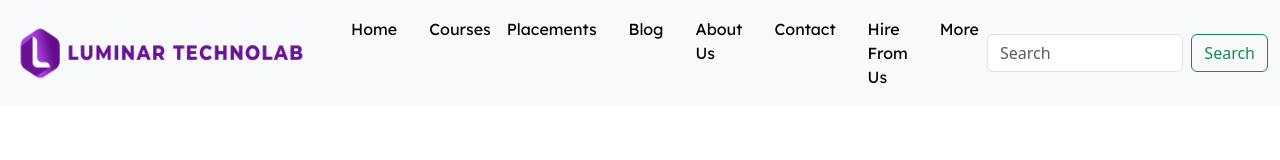
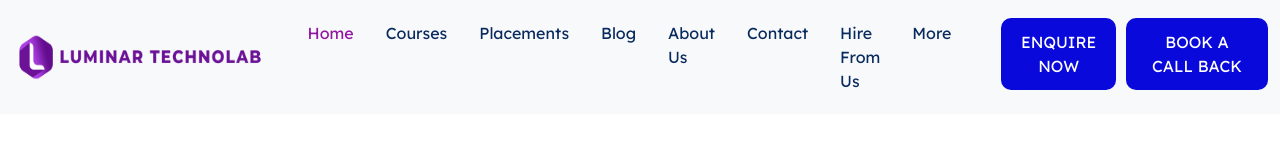
Before and after one commit to siddeque-s/Luminar-clone, a plain HTML site: page index.html in a window 1280 px wide. Drawn offline with nearby package versions, Linux system fonts and the light colour scheme; a web font is replaced by a local one.

Commit message:
navbar completed

```diff
--- a/index.html
+++ b/index.html
@@ -5,12 +5,13 @@
     <meta name="viewport" content="width=device-width, initial-scale=1.0">
     <title>Document</title>
 
+
+
 <!-- bootstrap -->
     <link href="https://cdn.jsdelivr.net/npm/bootstrap@5.3.7/dist/css/bootstrap.min.css" rel="stylesheet" integrity="sha384-LN+7fdVzj6u52u30Kp6M/trliBMCMKTyK833zpbD+pXdCLuTusPj697FH4R/5mcr" crossorigin="anonymous">
     <script src="https://cdn.jsdelivr.net/npm/bootstrap@5.3.7/dist/js/bootstrap.bundle.min.js" integrity="sha384-ndDqU0Gzau9qJ1lfW4pNLlhNTkCfHzAVBReH9diLvGRem5+R9g2FzA8ZGN954O5Q" crossorigin="anonymous"></script>
-    <!-- css -->
+  <!-- css -->
     <link rel="stylesheet" href="./style.css">
-
 <!-- google font -->
     <link rel="preconnect" href="https://fonts.googleapis.com">
 <link rel="preconnect" href="https://fonts.gstatic.com" crossorigin>
@@ -18,43 +19,46 @@
 </head>
 <body>
 
-    <nav class="navbar navbar-expand-lg bg-body-tertiary">
+   <nav class="navbar navbar-expand-lg bg-body-tertiary">
   <div class="container-fluid">
-
-    <a class="navbar-brand" href="#"><img class="img-fluid navlogo" src="./assets/logo_wide_2.png" alt="Logo Luminar"></a>
+    <a class="navbar-brand" href="#">
+      <img class="img-fluid navlogo" src="./assets/logo_wide_2.png" alt="Logo Luminar">
+    </a>
     <button class="navbar-toggler" type="button" data-bs-toggle="collapse" data-bs-target="#navbarSupportedContent" aria-controls="navbarSupportedContent" aria-expanded="false" aria-label="Toggle navigation">
       <span class="navbar-toggler-icon"></span>
     </button>
+
     <div class="collapse navbar-collapse" id="navbarSupportedContent">
       <ul class="navbar-nav me-auto mb-2 mb-lg-0">
         <li class="nav-item ms-3">
-          <a class="nav-link active" aria-current="page" href="#">Home</a>
+          <a id="navhome" class="nav-link active nav-purple" aria-current="page" href="#">Home</a>
         </li>
         <li class="nav-item ms-3">
-          <a class="nav-link active" aria-current="page" href="#">Courses</a>
-        </li>
-        <li class="nav-item">
-          <a class="nav-link active" aria-current="page" href="#">Placements</a>
+          <a class="nav-link active nav-darkblue" aria-current="page" href="#">Courses</a>
         </li>
         <li class="nav-item ms-3">
-          <a class="nav-link active" aria-current="page" href="#">Blog</a>
-        </li><li class="nav-item ms-3">
-          <a class="nav-link active" aria-current="page" href="#">About Us</a>
+          <a class="nav-link active nav-darkblue" aria-current="page" href="#">Placements</a>
         </li>
         <li class="nav-item ms-3">
-          <a class="nav-link active" aria-current="page" href="#">Contact</a>
+          <a class="nav-link active nav-darkblue" aria-current="page" href="#">Blog</a>
         </li>
         <li class="nav-item ms-3">
-          <a class="nav-link active" aria-current="page" href="#">Hire From Us</a>
+          <a class="nav-link active nav-darkblue" aria-current="page" href="#">About Us</a>
         </li>
         <li class="nav-item ms-3">
-          <a class="nav-link active" aria-current="page" href="#">More</a>
+          <a class="nav-link active nav-darkblue" aria-current="page" href="#">Contact</a>
+        </li>
+        <li class="nav-item ms-3">
+          <a class="nav-link active nav-darkblue" aria-current="page" href="#">Hire From Us</a>
+        </li>
+        <li class="nav-item ms-3">
+          <a class="nav-link active nav-darkblue" aria-current="page" href="#">More</a>
         </li>
       </ul>
-      <form class="d-flex" role="search">
-        <input class="form-control me-2" type="search" placeholder="Search" aria-label="Search"/>
-        <button class="btn btn-outline-success" type="submit">Search</button>
-      </form>
+      <ul class="d-flex align-items-center">
+        <li class="navbtnli"><button class="navbtn">ENQUIRE NOW</button></li>
+        <li class="navbtnli"><button class="navbtn">BOOK A CALL BACK</button></li>
+      </ul>
     </div>
   </div>
 </nav>
--- a/style.css
+++ b/style.css
@@ -1,17 +1,43 @@
-*{
-    margin: 0;
-    padding: 0;
+/* Reset */
+* {
+  margin: 0;
+  padding: 0;
+}
+
+.navlogo {
+  height: 70px;
+}
+
+.nav-item {
+  font-family: "Lexend Deca", sans-serif;
+  font-size: 16px;
 }
 
 
-.navlogo{
-    height: 80px;
+.navbar .nav-link.nav-purple {
+  color: #9116a1;
 }
-/* #home{
 
-} */
-.nav-item{
-     font-family: "Lexend Deca", sans-serif;
-     font-size: 16px;
+.navbar .nav-link.nav-darkblue {
+  color: #082a5e;
+}
+
+/* Hover effect */
+.navbar .nav-link:hover {
+  color: #9116a1;
+}
+.navbtnli{
+    margin-top: 10px;
+    list-style: none;
 
 }
+.navbtn{
+    font-family: "Lexend Deca", sans-serif;
+    padding: 12px 18px 12px 18px;
+    margin-left: 10px;
+    border-radius: 10px;
+    color: white;
+    background-color: rgb(9, 9, 219);
+    border: none;
+
+}
```
